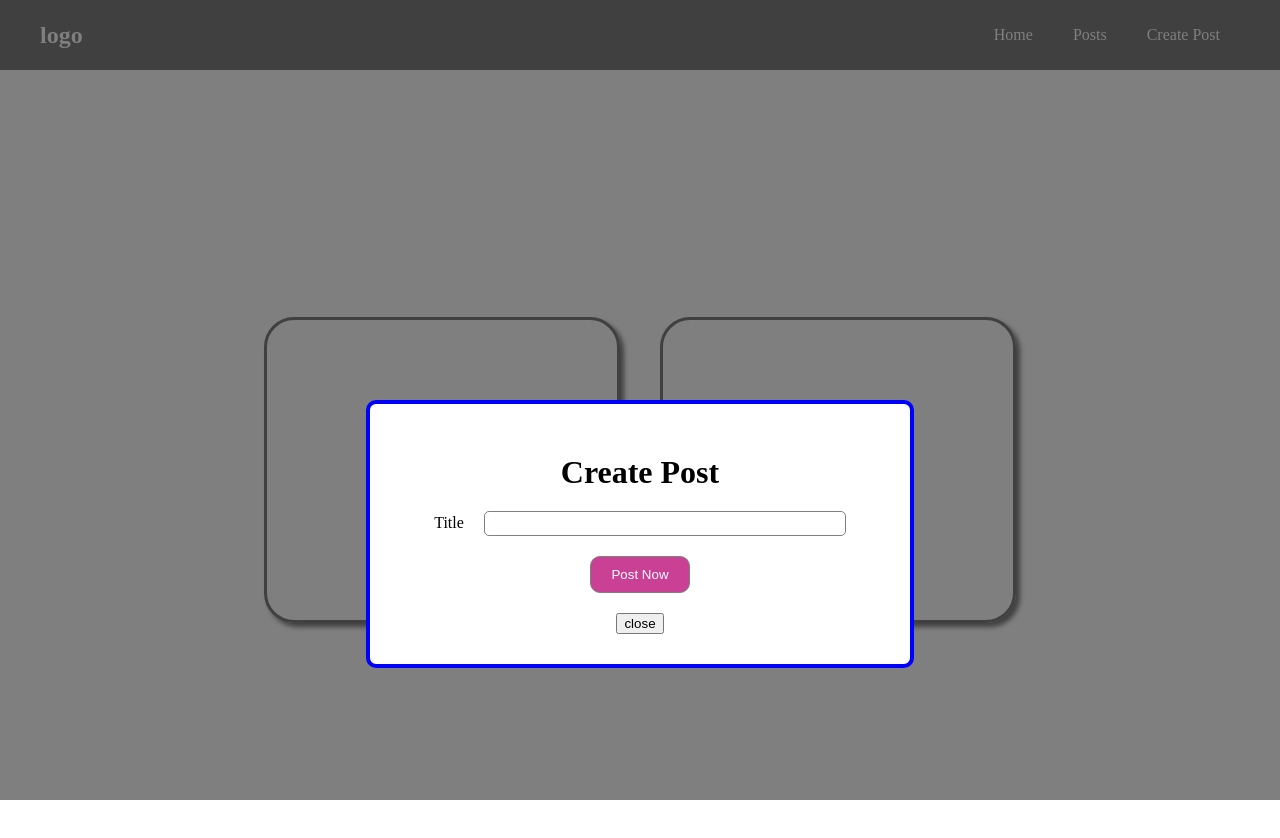
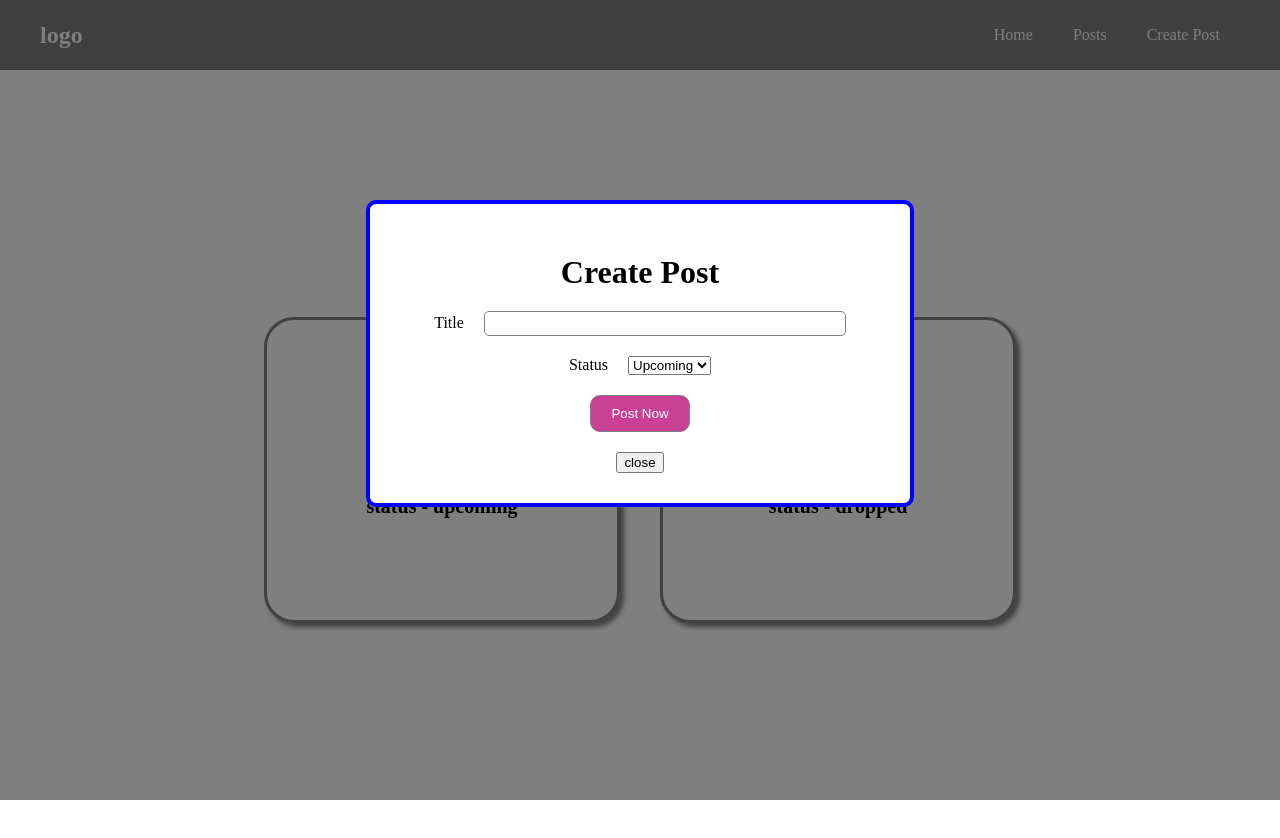
Before and after one commit to Ankrick/MERN-Class, a React (Create React App) app in the folder react-basic/my-app/: page / in a window 1280 px wide. Both pictures are taken after a click on the item "Create Post". Shown: the top 838 px of the page. Built offline with nearby package versions, Linux system fonts and the light colour scheme.

Commit message:
Ch-5 Ep-65 Select boxes

```diff
--- a/react-basic/my-app/src/App.js
+++ b/react-basic/my-app/src/App.js
@@ -12,11 +12,13 @@ function App() {
   let [posts, setPost] = useState([
     {
       id : 1,
-      title : 'First Post'
+      title : 'First Post',
+      status : 'upcoming'
     },
     {
       id : 2,
-      title : 'Second Post'
+      title : 'Second Post',
+      status : 'dropped'
     },
     ]);
 
--- a/react-basic/my-app/src/components/Modal/index.css
+++ b/react-basic/my-app/src/components/Modal/index.css
@@ -1,6 +1,6 @@
 /* modal styles */
 
-.modal-container .modal-backdrop {
+.modal-component .modal-backdrop {
     width: 100%;
     height: 100%;
     position: fixed;
@@ -9,23 +9,23 @@
     background-color: rgb(0, 0, 0,0.5);
 }
 
-.modal-container .modal {
+.modal-component .modal {
     background-color: white;
     max-width: 480px;
-    margin: 400px auto;
+    margin: 200px auto;
     padding: 30px;
     border-radius: 10px;
     text-align: center;
 }
 
-.modal-container .modal h1 {
+.modal-component .modal h1 {
     margin: 20px;
 }
 
-.modal-container .border-red {
-    border: 4px solid red
+.modal-component .border-red {
+    border: 4px solid red;
 }
 
-.modal-container .border-blue {
-    border: 4px solid blue
+.modal-component .border-blue {
+    border: 4px solid blue;
 }
--- a/react-basic/my-app/src/components/Modal/index.js
+++ b/react-basic/my-app/src/components/Modal/index.js
@@ -1,13 +1,12 @@
-import React, { Children } from 'react'
-import './index.css'
-import ReactDom from 'react-dom'
+import React from 'react'
+import ReactDOM from 'react-dom';
+import './index.css';
 
-
-export default function Modal({children, danger=false ,setShowModal}) {
-  let className = danger ? 'border-red' : 'border-blue'
+export default function Modal({children, danger = false , setShowModal }) {
+  let className = danger ? 'border-red' : "border-blue";
   return (
-    ReactDom.createPortal(
-      <div className="modal-container">
+    ReactDOM.createPortal(
+    <div className="modal-component">
       <div className="modal-backdrop">
           <div className={`modal ${className}`}>
              {children}
@@ -17,6 +16,5 @@ export default function Modal({children, danger=false ,setShowModal}) {
     </div>,
     document.getElementById('modal')
     )
-
   )
 }
--- a/react-basic/my-app/src/components/PostForm/index.js
+++ b/react-basic/my-app/src/components/PostForm/index.js
@@ -7,6 +7,7 @@ export default function Index({addPost}) {
 
     // let [title, setTitle] = useState("")
     let title = useRef()
+    let [status, setStatus] = useState("upcoming")
 
     let resetForm = () => {
         title.current.value = ''
@@ -17,7 +18,8 @@ export default function Index({addPost}) {
 
         let post = {
             id : Math.floor(Math.random()*10000),
-            title : title.current.value
+            title : title.current.value,
+            status : status
         }
 
         addPost(post)
@@ -31,6 +33,14 @@ export default function Index({addPost}) {
             <input type="text" ref={title}/>
         </div>
         <div className="form-control">
+            <label htmlFor="">Status</label>
+            <select name ="" id="" value={status} onChange={(e)=>setStatus(e.target.value)}>
+                <option value="dropped">Dropped</option>
+                <option value="ongoing">Ongnig</option>
+                <option value="upcoming">Upcoming</option>
+            </select>
+        </div>
+        <div className="form-control">
             <button type='submit'>Post Now</button>
         </div>
     </form>
--- a/react-basic/my-app/src/components/PostsList/index.css
+++ b/react-basic/my-app/src/components/PostsList/index.css
@@ -12,6 +12,7 @@
     flex-basis: 350px;
     height: 300px;
     display: flex;
+    flex-direction: column;
     justify-content: center;
     align-items: center;
     font-size: 20px;
--- a/react-basic/my-app/src/components/PostsList/index.js
+++ b/react-basic/my-app/src/components/PostsList/index.js
@@ -6,7 +6,10 @@ export default function PostsList({posts}) {
   return (
     <div className="postList container">
         {posts.map(post => (
-            <div className={`single-post ${styles.card}`} key={post.id}>{post.title}</div>
+            <div className={`single-post ${styles.card}`} key={post.id}>
+              <h3>{post.title}</h3>
+              <h4>status - {post.status}</h4>
+            </div>
         ))}
     </div>
   )
```
Lines whose indentation alone changed are shown as unchanged.
